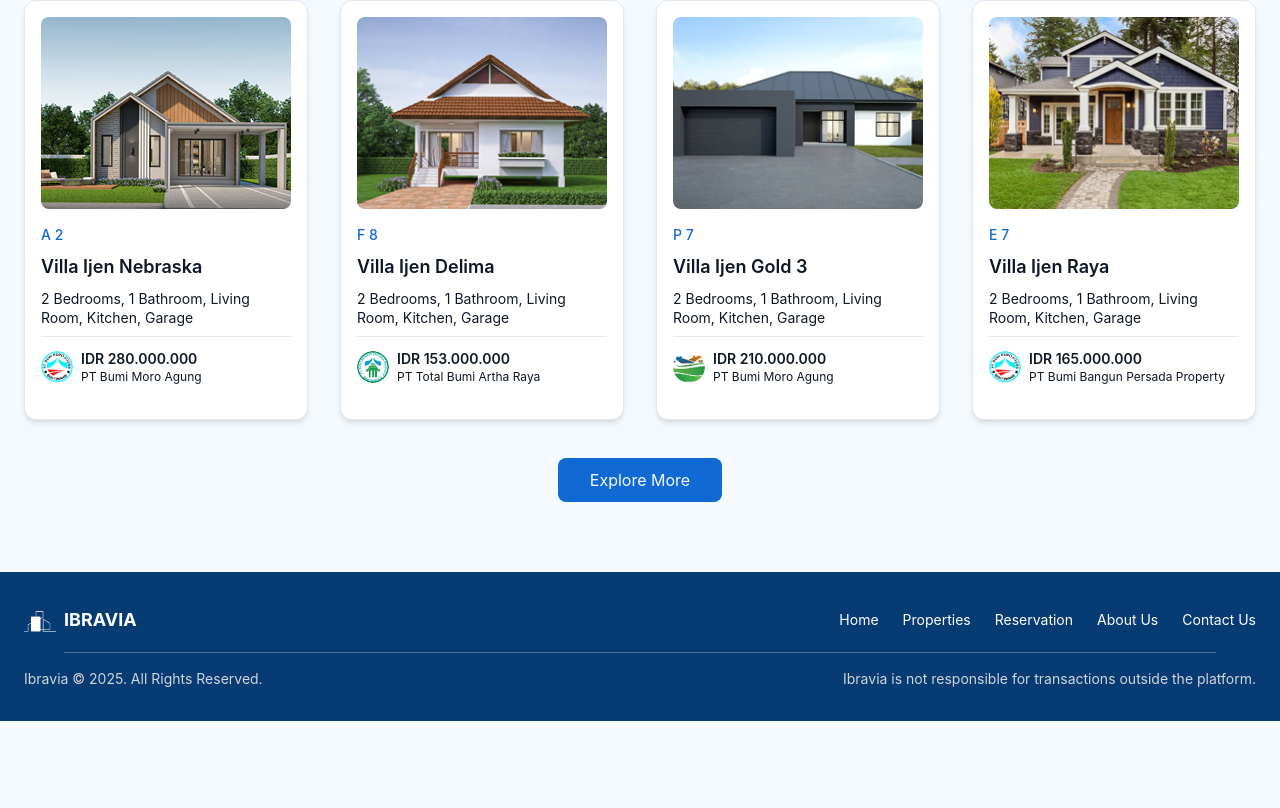
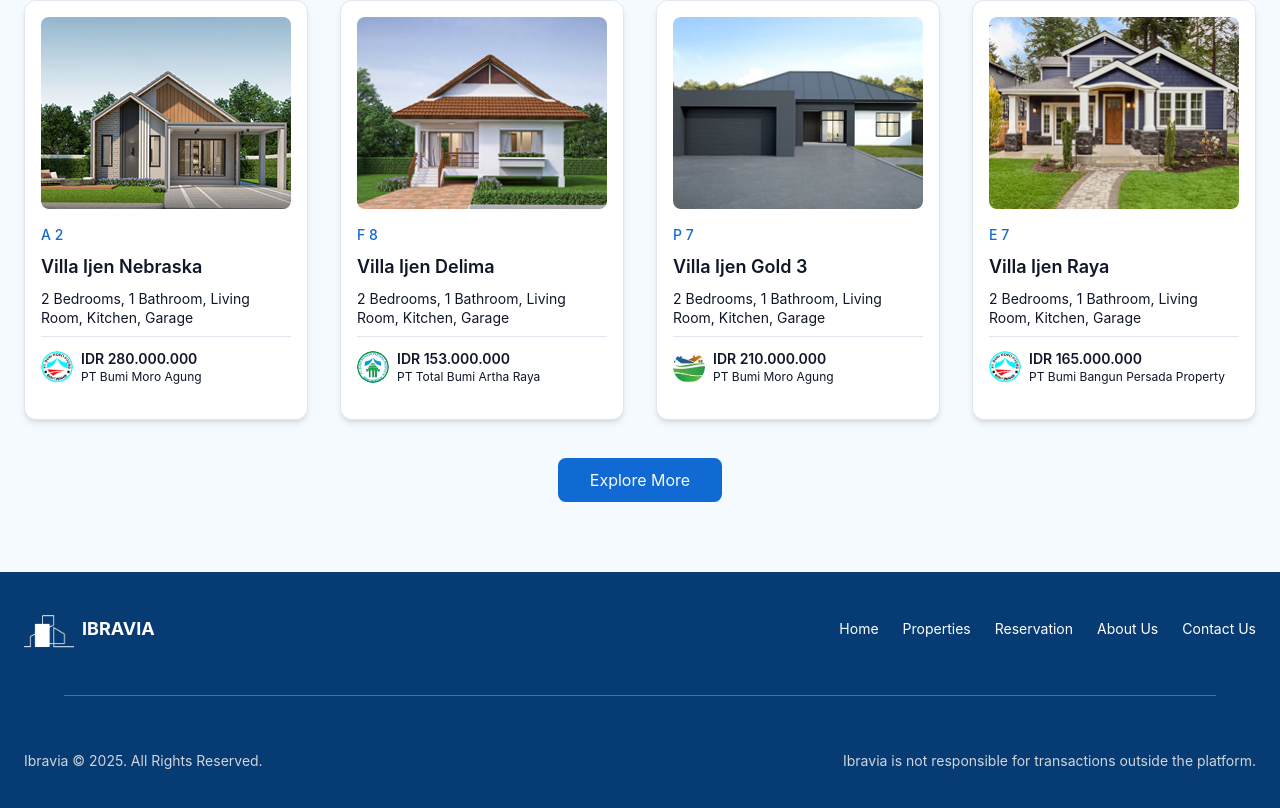
Before and after one commit to Jianst-21/tubes-ibravia, a React (Vite) app: page / in a window 1280 px wide. Shown: the part 1973-2781 px from the top of the page. Before the commit the page ends 2694 px from the top, so only its background shows below. Built offline with nearby package versions, Linux system fonts and the light colour scheme.

Commit message:
Footer Update

```diff
--- a/src/components/GlobalPage/Footer.jsx
+++ b/src/components/GlobalPage/Footer.jsx
@@ -4,14 +4,14 @@ import LogoPutih from "../../assets/images/logo/Logo Putih.png";
 
 const Footer = () => {
   return (
-    <footer className="bg-[#063B73] text-white py-8">
+    <footer className="bg-[#063B73] text-white pt-8 pb-[55px]">
       {/* Bagian atas: logo dan menu */}
-      <div className="container mx-auto flex flex-col md:flex-row justify-between items-center px-6">
+      <div className="container mx-auto flex flex-col md:flex-row justify-between items-center px-6 mb-[41px]">
         <div className="flex items-center mb-4 md:mb-0">
           <img
             src={LogoPutih}
             alt="Ibravia Logo"
-            className="h-8 w-auto mr-2"
+            className="w-[50px] h-[50px] mr-2 object-contain"
           />
           <h1 className="text-lg font-bold">IBRAVIA</h1>
         </div>
@@ -36,10 +36,10 @@ const Footer = () => {
       </div>
 
       {/* Garis pemisah */}
-      <div className="border-t border-gray-400 opacity-50 my-4 w-[90%] mx-auto" />
+      <div className="border-t border-gray-400 opacity-50 w-[90%] mx-auto" />
 
       {/* Bagian bawah: copyright */}
-      <div className="container mx-auto flex flex-col md:flex-row justify-between items-center px-6 text-sm text-gray-300">
+      <div className="container mx-auto flex flex-col md:flex-row justify-between items-center px-6 mt-[55px] text-sm text-gray-300">
         <p>Ibravia © 2025. All Rights Reserved.</p>
         <p>Ibravia is not responsible for transactions outside the platform.</p>
       </div>
```
